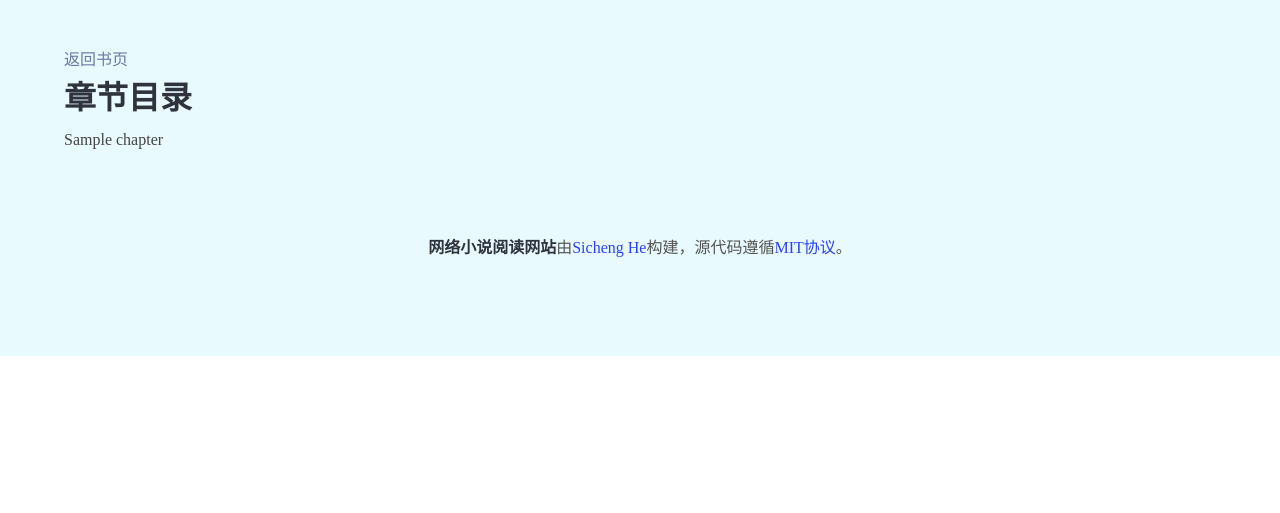
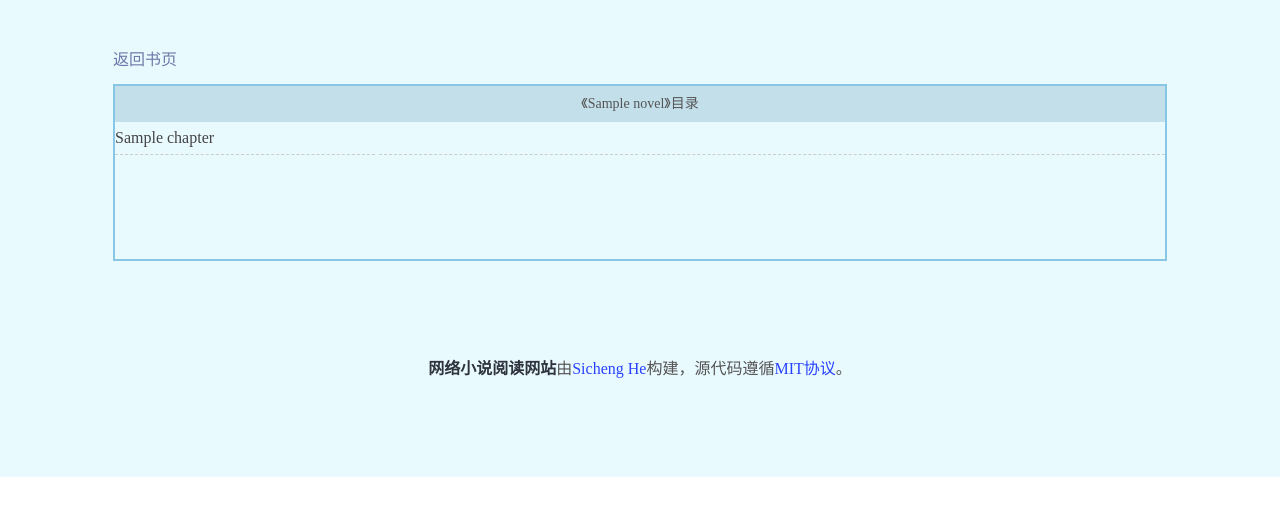
Before and after one commit to hesic73/webnovel, a FastAPI app: page /novel/1/chapters/ in a window 1280 px wide. Shown: the part 56-569 px from the top of the page. Run offline with FastAPI, Linux system fonts and the light colour scheme; tables that the repository leaves empty hold one stand-in row (values such as "Sample post"); parts of the project's set-up code (start-up, migrations or seed data) failed here and were passed over.

Commit message:
update the novel page and toc

```diff
--- a/app/database/chapter.py
+++ b/app/database/chapter.py
@@ -46,6 +46,14 @@ def get_chapters(db: Session, novel_id: int, skip: int = 0, limit: int = 10):
     return db.query(Chapter).filter(Chapter.novel_id == novel_id).order_by(Chapter.chapter_number).offset(skip).limit(limit).all()
 
 
+def get_all_chapters(db: Session, novel_id: int):
+    return db.query(Chapter).filter(Chapter.novel_id == novel_id).order_by(Chapter.chapter_number).all()
+
+
+def get_chapters_reversed(db: Session, novel_id: int, skip: int = 0, limit: int = 10):
+    return db.query(Chapter).filter(Chapter.novel_id == novel_id).order_by(Chapter.chapter_number.desc()).offset(skip).limit(limit).all()
+
+
 def get_total_chapters_count(db: Session, novel_id: int) -> int:
     return db.query(Chapter).filter(Chapter.novel_id == novel_id).count()
 
@@ -86,3 +94,7 @@ def get_next_chapter(db: Session, novel_id: int, chapter_number: int):
 
 def get_first_chapter(db: Session, novel_id: int):
     return db.query(Chapter).filter(Chapter.novel_id == novel_id).order_by(Chapter.chapter_number.asc()).first()
+
+
+def get_last_chapter(db: Session, novel_id: int):
+    return db.query(Chapter).filter(Chapter.novel_id == novel_id).order_by(Chapter.chapter_number.desc()).first()
--- a/app/router/pages.py
+++ b/app/router/pages.py
@@ -15,6 +15,7 @@ router = APIRouter(tags=["Pages"])
 
 _DEFAULT_NOVEL_PAGE_SIZE = 20
 _DEFAULT_CHAPTER_PAGE_SIZE = 100
+_LATEST_CHAPTERS_LIMIT = 20
 
 
 @router.get("/", response_class=HTMLResponse)
@@ -54,23 +55,31 @@ async def novel(request: Request, id: int, db: DBDependency):
     first_chapter = ModelChapter(
         **first_chapter.__dict__) if first_chapter else None
 
+    last_chapter = database.get_last_chapter(db, novel_id=id)
+    last_chapter = ModelChapter(
+        **last_chapter.__dict__) if last_chapter else None
+
+    latest_chapters = database.get_chapters_reversed(
+        db, novel_id=id, limit=_LATEST_CHAPTERS_LIMIT)
+    latest_chapters = [ModelChapter(**chapter.__dict__) if chapter else None
+                       for chapter in latest_chapters]
+
     return templates.TemplateResponse(request=request, name="novel.html.jinja", context={
         'novel': novel,
         'title': f'{novel.title} - {novel.author.name}',
         'first_chapter': first_chapter,
+        'last_chapter': last_chapter,
+        'latest_chapters': latest_chapters,
     })
 
 
 @router.get("/novel/{id}/chapters/", response_class=HTMLResponse)
-async def chapters(request: Request, id: int, db: DBDependency, page: int = Query(1, ge=1), page_size: int = Query(_DEFAULT_CHAPTER_PAGE_SIZE, ge=1, le=100)):
-    skip = (page - 1) * page_size
-
-    chapters = database.get_chapters(
-        db, novel_id=id, skip=skip, limit=page_size)
+async def chapters(request: Request, id: int, db: DBDependency):
+    chapters = database.get_all_chapters(
+        db, novel_id=id)
     chapters = [ModelChapter(**chapter.__dict__) for chapter in chapters]
     # Add a function to get the total count of chapters for a novel
-    total_chapters = database.get_total_chapters_count(db, novel_id=id)
-    total_pages = (total_chapters + page_size - 1) // page_size
+    # total_chapters = database.get_total_chapters_count(db, novel_id=id)
 
     novel = database.get_novel(db, novel_id=id)
     novel = convert_db_novel_to_model_novel(db, novel)
@@ -80,9 +89,6 @@ async def chapters(request: Request, id: int, db: DBDependency, page: int = Quer
         name="chapters.html.jinja",
         context={
             'chapters': chapters,
-            'page': page,
-            'total_pages': total_pages,
-            'page_size': page_size,
             'novel': novel,
             'title': f'{novel.title} - 章节目录',
         }
--- a/static/css/common.css
+++ b/static/css/common.css
@@ -1,3 +1,7 @@
+.grid {
+    --bulma-grid-gap: 0.25rem;
+}
+
 html,
 body {
     min-height: 100%;
@@ -42,6 +46,34 @@ table td {
 }
 
 
+#intro {
+    clear: both;
+    display: block;
+    overflow: hidden;
+    margin-top: 10px;
+    padding-top: 10px;
+    border-top: 1px dashed #b2b2b2;
+    line-height: 180%
+}
+
+
+#list dt {
+    overflow: hidden;
+    background: none repeat scroll 0 0 #c3dfea;
+    font-size: 14px;
+    line-height: 28px
+}
+
+#list dd {
+    float: left;
+    overflow: hidden;
+    border-bottom: 1px dashed #ccc;
+    max-width: 100%;
+    white-space: nowrap;
+    text-overflow: ellipsis;
+    display: block;
+    line-height: 200%;
+}
 
 .custom-footer {
     background-color: #e9faff;
@@ -83,8 +115,19 @@ table td {
 }
 
 
-.custom-border {
+.custom-border-chapter {
     border: 3px solid #c3dfea;
     /* border-radius: 0.5rem; */
     padding: 1rem;
 }
+
+.custom-border-novel {
+    border: 2px solid #88c6e5;
+    /* border-radius: 0.5rem; */
+    padding: 1rem;
+}
+
+
+.spacer {
+    height: 10vh;
+}
--- a/templates/chapter.html.jinja
+++ b/templates/chapter.html.jinja
@@ -6,7 +6,7 @@
 
         <div class="columns is-mobile is-centered">
             <div class="column is-8-fullhd is-9-widescreen is-10-desktop">
-                <div class="custom-border">
+                <div class="custom-border-chapter">
 
                     <div class="breadcrumb has-succeeds-separator mb-2" aria-label="breadcrumbs">
                         <ul>
--- a/templates/chapters.html.jinja
+++ b/templates/chapters.html.jinja
@@ -3,58 +3,42 @@
 {% block content %}
 <section class="section">
     <div class="container">
-        <div class="mb-2">
-            <a class="custom-link-chapter" href="/novel/{{ novel.id }}/">返回书页</a>
-        </div>
-        <h1 class="title">章节目录</h1>
 
-        <div class="content">
-            {% if chapters %}
-            <div class="columns is-multiline">
-                {% for chapter in chapters %}
-                <div class="column is-one-quarter py-0">
-                    <a class="custom-link-list" href="/novel/{{ novel.id }}/{{chapter.id}}.html">{{ chapter.title }}</a>
+        <div class="columns is-mobile is-centered">
+            <div class="column is-10-fullhd is-11-widescreen">
+
+                <div class="mb-2">
+                    <a class="custom-link-chapter" href="/novel/{{ novel.id }}/">返回书页</a>
                 </div>
-                {% endfor %}
+
+                <div class="custom-border-novel mt-3 p-0" id="list">
+                    <dt class="has-text-centered p-1">《{{novel.title}}》目录</dt>
+
+                    {% set remainder = (4 - (chapters|length % 4)) % 4 %}
+                    {% set padded_chapters = chapters + [None] * remainder %}
+
+                    <div class="fixed-grid has-4-cols">
+                        <div class="grid is-size-6">
+                            {% for chapter in padded_chapters %}
+                            {% if chapter%}
+                            <dd class="cell"><a class="custom-link-list"
+                                    href="/novel/{{ novel.id }}/{{chapter.id}}.html">{{ chapter.title }}</a></dd>
+                            {% else %}
+                            <dd class="cell"></dd>
+                            {% endif %}
+                            {% endfor %}
+                        </div>
+                    </div>
+
+                    <div class="spacer"></div>
+
+                </div>
+
+
             </div>
-            {% else %}
-            <p>无对应章节。</p>
-            {% endif %}
         </div>
 
 
-        <!-- Pagination Controls -->
-        {% if total_pages > 1 %}
-        <nav class="pagination is-centered" role="navigation" aria-label="pagination">
-            {% if page > 1 %}
-            <a class="pagination-previous" href="?page={{ page - 1 }}&page_size={{ page_size }}">上一页</a>
-            {% else %}
-            <a class="pagination-previous" disabled>上一页</a>
-            {% endif %}
-
-            {% if page < total_pages %} <a class="pagination-next"
-                href="?page={{ page + 1 }}&page_size={{ page_size }}">下一页</a>
-                {% else %}
-                <a class="pagination-next" disabled>下一页</a>
-                {% endif %}
-
-                <ul class="pagination-list">
-                    {% for p in range(1, total_pages + 1) %}
-                    {% if p == page %}
-                    <li>
-                        <a class="pagination-link is-current" aria-label="Page {{ p }}" aria-current="page">{{ p }}</a>
-                    </li>
-                    {% elif p == 1 or p == total_pages or (p >= page - 2 and p <= page + 2) %} <li>
-                        <a class="pagination-link" href="?page={{ p }}&page_size={{ page_size }}"
-                            aria-label="Goto page {{ p }}">{{ p }}</a>
-                        </li>
-                        {% elif p == page - 3 or p == page + 3 %}
-                        <li><span class="pagination-ellipsis">&hellip;</span></li>
-                        {% endif %}
-                        {% endfor %}
-                </ul>
-        </nav>
-        {% endif %}
     </div>
 </section>
 {% endblock %}
```
Also changed, not shown: templates/novel.html.jinja (+50 -11 lines).
